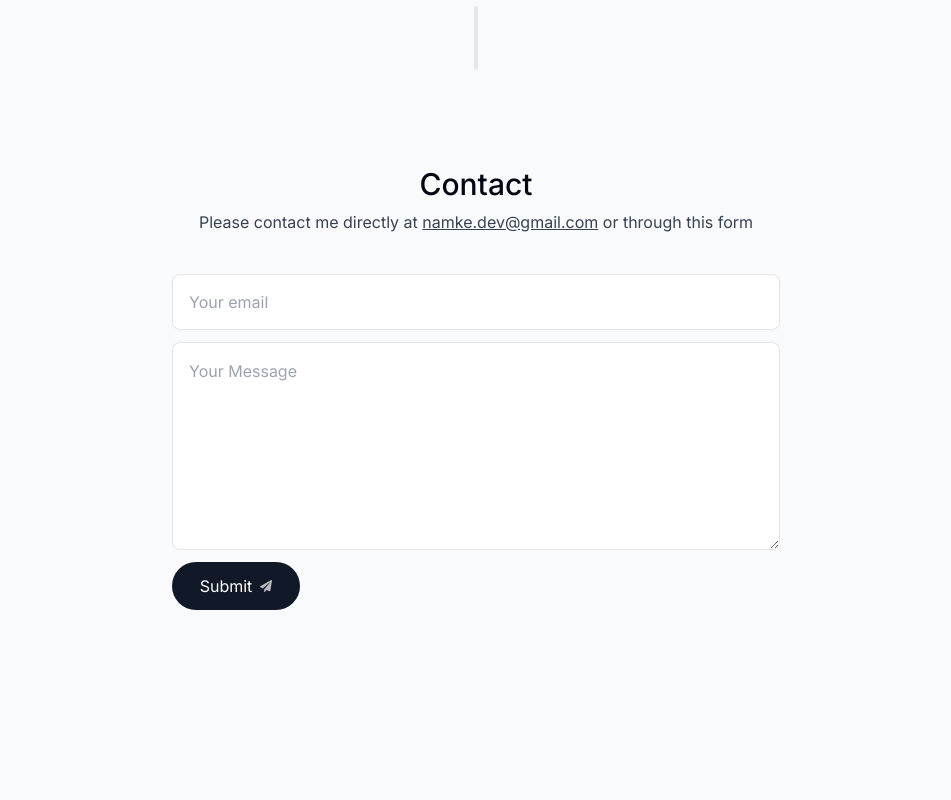
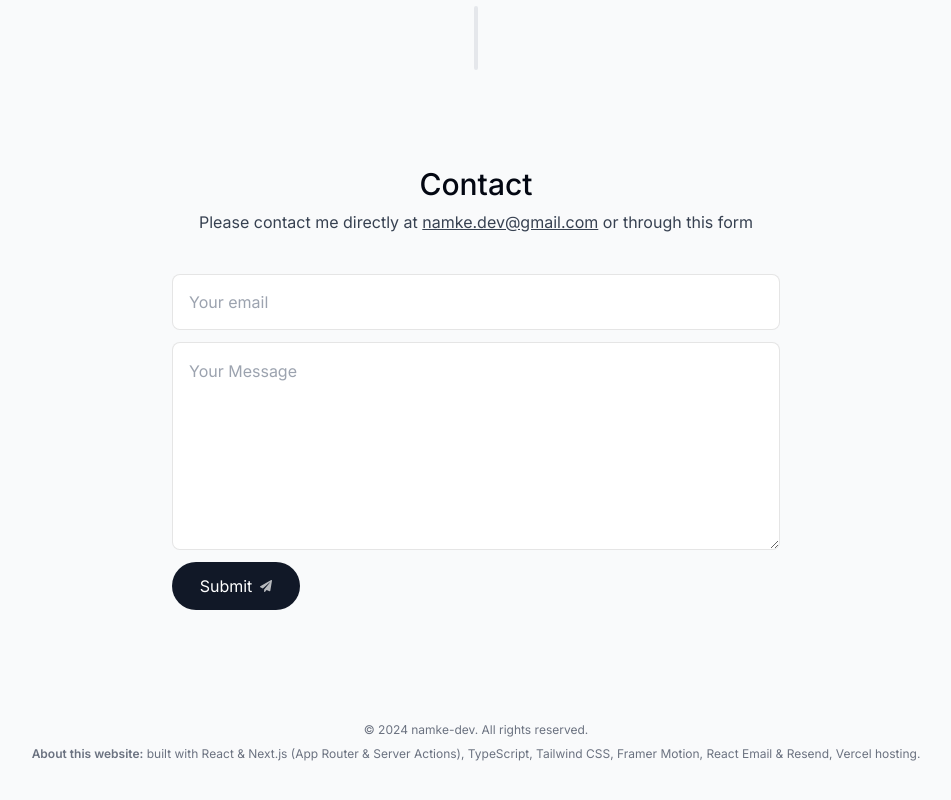
Before and after one commit to namke-dev/portfolio_namke_dev, a Next.js app: page / in a window 1280 px wide. Shown: the part 3898-4698 px from the top of the page, without its empty margins (164-1115 px from the left). Before the commit the page ends 4620 px from the top, so only its background shows below. Built offline with nearby package versions, Linux system fonts and the light colour scheme; no server answers.

Commit message:
add footer component

```diff
--- a/app/layout.tsx
+++ b/app/layout.tsx
@@ -3,6 +3,7 @@
 import { Inter } from "next/font/google";
 import ActiveSectionContextProvider from "@/context/active-section-context";
 import { Toaster } from "react-hot-toast";
+import Footer from "@/components/footer";
 
 const inter = Inter({ subsets: ["latin"] });
 
@@ -42,8 +43,9 @@
             xl:left-[-15rem] 2xl:left-[-5rem]"
         ></div>
         <ActiveSectionContextProvider>
-          <Header></Header>
+          <Header />
           {children}
+          <Footer />
           <Toaster position="top-center" />
         </ActiveSectionContextProvider>
       </body>
--- /dev/null
+++ b/components/footer.tsx
@@ -0,0 +1,16 @@
+import React from "react";
+
+export default function Footer() {
+  return (
+    <footer className="mb-10 px-4 text-center text-gray-500">
+      <small className="mb-2 block text-xs">
+        &copy; 2024 namke-dev. All rights reserved.
+      </small>
+      <p className="text-xs">
+        <span className="font-semibold">About this website:</span> built with
+        React & Next.js (App Router & Server Actions), TypeScript, Tailwind CSS,
+        Framer Motion, React Email & Resend, Vercel hosting.
+      </p>
+    </footer>
+  );
+}
```
